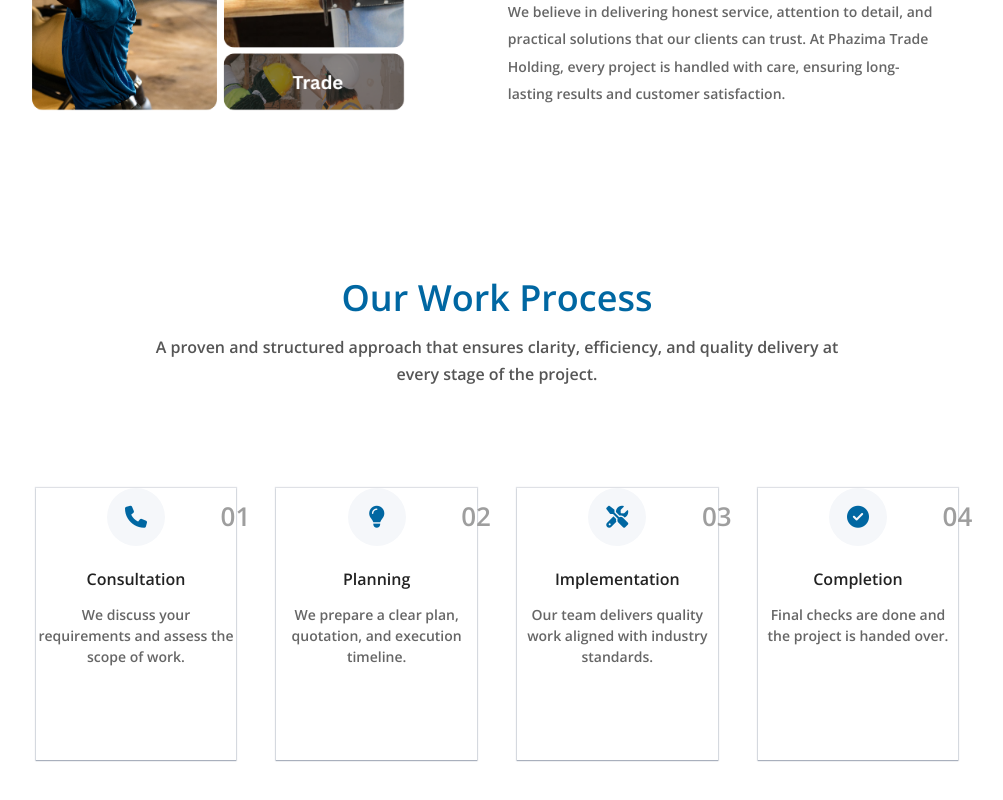
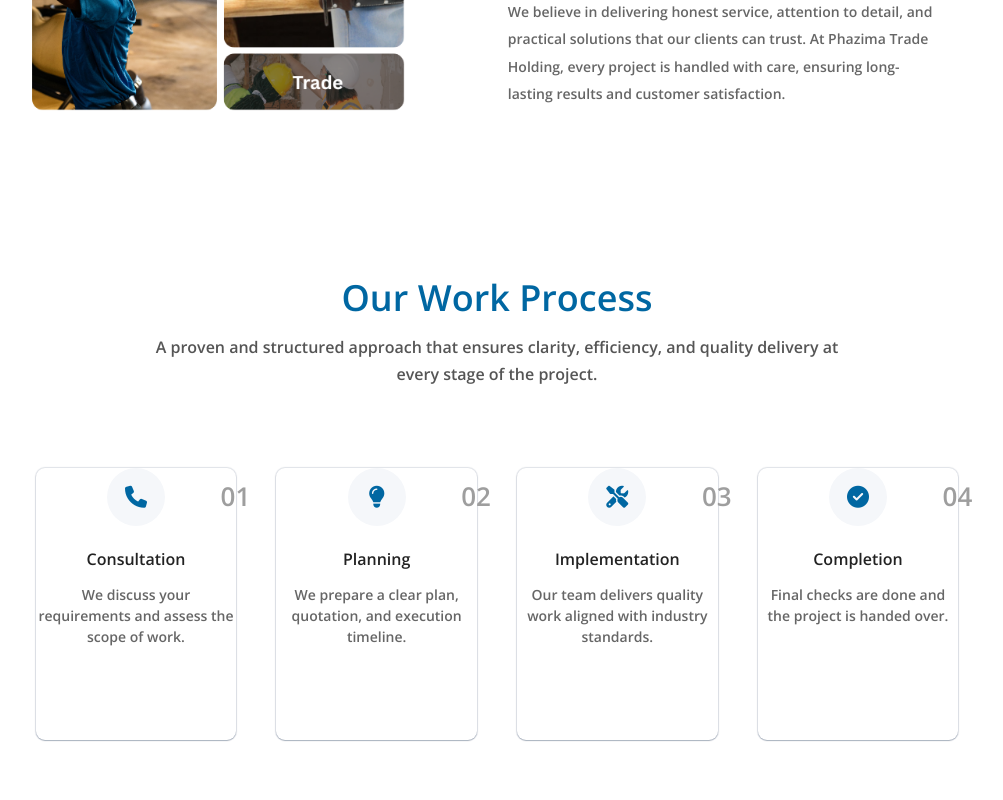
Before and after one commit to Trophydecoder/PhazimaTrading, an Angular app: page /About-us in a window 1280 px wide. Shown: the part 1103-1903 px from the top of the page, without its empty margins (143-1146 px from the left). Built offline with nearby package versions, Linux system fonts and the light colour scheme; grey boxes are pictures that could not be loaded.

Commit message:
fixed about mission

```diff
--- a/src/app/components/about-mission/about-mission.component.scss
+++ b/src/app/components/about-mission/about-mission.component.scss
@@ -31,22 +31,25 @@
 .ContainerAboutMission {
     width: 100%;
 
-    padding: 60px 0 100px;
+    padding: 40px 0 100px;
 }
 
 .SectionAboutMission.process-line {
     width: 85%;
     margin: auto;
+    gap: 10px;
     display: flex;
     align-items: center;
     justify-content: space-between;
+    flex-direction:column;
 }
 
 /* STEP */
 .ProcessStep {
+    border-radius: 9px;
     height:30vh;
     box-shadow: rgba(9, 30, 66, 0.25) 0px 1px 1px, rgba(9, 30, 66, 0.13) 0px 0px 1px 1px;
-    width: 220px;
+    width: 230px;
     text-align: center;
     font-family: 'Open Sans', sans-serif;
 }
--- a/src/app/pages/servicespage/servicespage.component.html
+++ b/src/app/pages/servicespage/servicespage.component.html
@@ -1 +1 @@
-<p>servicespage works!</p>
+<app-navbar></app-navbar>
--- a/src/app/pages/servicespage/servicespage.component.ts
+++ b/src/app/pages/servicespage/servicespage.component.ts
@@ -1,8 +1,9 @@
 import { Component } from '@angular/core';
+import { NavbarComponent } from "../../components/navbar/navbar.component";
 
 @Component({
   selector: 'app-servicespage',
-  imports: [],
+  imports: [NavbarComponent],
   templateUrl: './servicespage.component.html',
   styleUrl: './servicespage.component.scss'
 })
```
